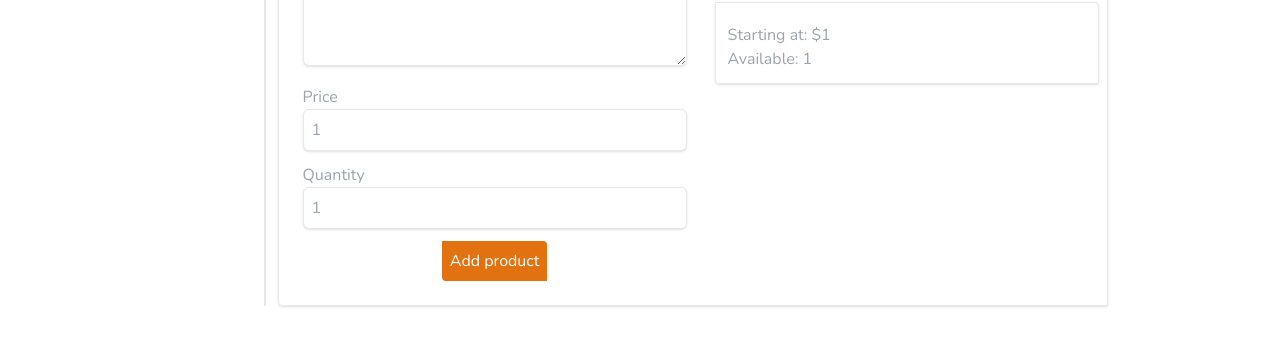
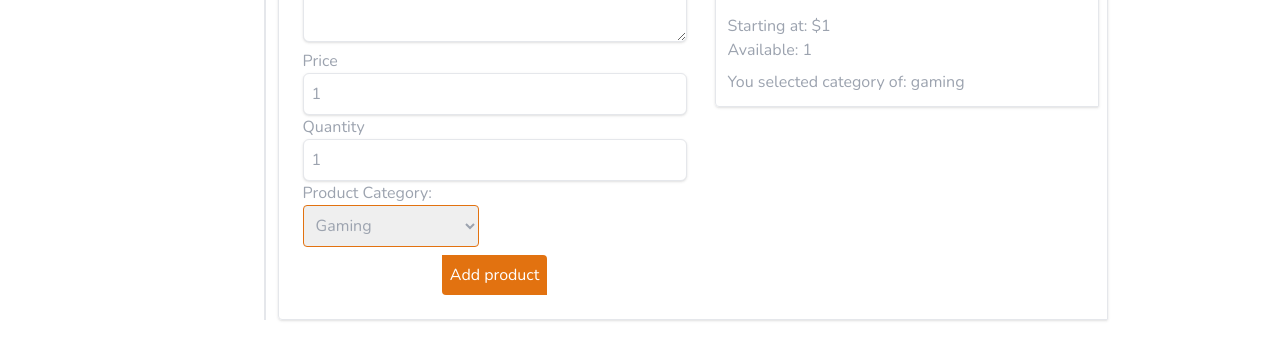
Before and after one commit to StevenMODIMO/next-ecommerce-stripe, a Next.js app: page /admin in a window 1280 px wide. Shown: the part 285-630 px from the top of the page. Built offline with nearby package versions, Linux system fonts and the light colour scheme.

Commit message:
quick-cart: version 1

```diff
--- /dev/null
+++ b/src/app/api/test-db/route.ts
@@ -0,0 +1,13 @@
+import { NextResponse } from "next/server";
+import { query } from "@/lib/db";
+
+export async function GET() {
+  try {
+    const result = await query("SELECT NOW()");
+    console.log("Database response:", result.rows[0]);
+    return NextResponse.json({ success: true, time: result.rows[0] });
+  } catch (error) {
+    console.error("Database connection error:", error);
+    return NextResponse.json(error);
+  }
+}
--- a/src/components/admin/AdminForm.tsx
+++ b/src/components/admin/AdminForm.tsx
@@ -1,4 +1,10 @@
 "use client";
+
+interface Categories {
+  id: number;
+  value: string;
+  name: string;
+}
 
 import React, { useState } from "react";
 import ProductOutput from "./ProductOutput";
@@ -11,7 +17,61 @@ export default function AdminForm() {
   const [quantity, setQuantity] = useState<number>(1);
   const [imageFile, setImageFile] = useState<File | null>(null);
   const [imagePreview, setImagePreview] = useState<string | null>(null);
-  const [category, setCategory] = useState("")
+  const [category, setCategory] = useState("gaming");
+  const [error, setError] = useState<string | null>("");
+
+  const categories: Categories[] = [
+    {
+      id: 1,
+      value: "gaming",
+      name: "Gaming",
+    },
+    {
+      id: 2,
+      value: "fashion",
+      name: "Fashion",
+    },
+    {
+      id: 3,
+      value: "grocery",
+      name: "Grocery",
+    },
+    {
+      id: 4,
+      value: "televison",
+      name: "Television",
+    },
+    {
+      id: 5,
+      value: "camera",
+      name: "Camera",
+    },
+    {
+      id: 6,
+      value: "automotive",
+      name: "Automotive",
+    },
+    {
+      id: 7,
+      value: "books",
+      name: "Books & Stationery",
+    },
+    {
+      id: 8,
+      value: "travel",
+      name: "Travel & Luggage",
+    },
+    {
+      id: 9,
+      value: "furniture",
+      name: "Furniture",
+    },
+    {
+      id: 10,
+      value: "watches",
+      name: "Watches",
+    },
+  ];
 
   const handleImageUpload = (e: React.ChangeEvent<HTMLInputElement>) => {
     const file = e.target.files?.[0];
@@ -24,16 +84,55 @@ export default function AdminForm() {
   const handleSubmit = async (e: React.FormEvent<HTMLFormElement>) => {
     e.preventDefault();
     const formData = new FormData();
-    formData.append("product_name", name)
-    formData.append("product_description", description)
-    formData.append("price", price.toString())
-    formData.append("quantity",quantity.toString())
-    formData.append("product_category", category)
+    formData.append("product_name", name);
+    formData.append("product_description", description);
+    formData.append("price", price.toString());
+    formData.append("quantity", quantity.toString());
+    formData.append("product_category", category);
+    formData.append("product_image", imageFile as Blob);
+
+    const response = await fetch("/api/admin", {
+      method: "POST",
+      body: formData,
+    });
+
+    const json = await response.json();
+
+    if (response.ok) {
+      setName("");
+      setDescription("");
+      setPrice(1);
+      setQuantity(1);
+      setCategory("gaming");
+      setError(null);
+      setImageFile(null);
+      setImagePreview(null);
+      console.log(json)
+    } else {
+      console.log(json.error);
+      setError(json.error);
+      setName("");
+      setDescription("");
+      setPrice(1);
+      setQuantity(1);
+      setCategory("gaming");
+      setImageFile(null);
+      setImagePreview(null);
+    }
   };
 
   return (
     <div className="flex gap-3 items-center justify-center">
-      <form className="flex flex-col gap-3 text-gray-400 p-4 rounded-md">
+      <form
+        className="flex flex-col text-gray-400 p-4 rounded-md"
+        onSubmit={handleSubmit}
+        onFocus={() => setError(null)}
+      >
+        {error && (
+          <div className="bg-red-400 rounded-md p-2 w-fit mx-auto text-white font-semibold">
+            {error}
+          </div>
+        )}
         <label className="flex flex-col items-center gap-2 cursor-pointer">
           <FaFileMedical size={24} />
           <input
@@ -90,10 +189,24 @@ export default function AdminForm() {
             placeholder="Enter product quantity"
           />
         </label>
+        <label>
+          <p>Product Category:</p>
+          <select
+            value={category}
+            onChange={(e) => setCategory(e.target.value)}
+            className="p-2 outline-none rounded border border-[#E27210]"
+          >
+            {categories.map(({ id, value, name }) => (
+              <option value={value} key={id} className="rounded border-none">
+                {name}
+              </option>
+            ))}
+          </select>
+        </label>
 
         <button
           type="submit"
-          className="text-white bg-[#E27210] w-fit mx-auto p-2 rounded-tr rounded-bl"
+          className="text-white mt-2 bg-[#E27210] w-fit mx-auto p-2 rounded-tr rounded-bl"
         >
           Add product
         </button>
@@ -105,6 +218,7 @@ export default function AdminForm() {
         price={price}
         quantity={quantity}
         image={imagePreview}
+        category={category}
       />
     </div>
   );
--- a/src/components/admin/ProductOutput.tsx
+++ b/src/components/admin/ProductOutput.tsx
@@ -6,6 +6,7 @@ interface ProductProps {
   price: number;
   quantity: number;
   image: string | null;
+  category: string
 }
 
 export default function ProductOutput({
@@ -14,6 +15,7 @@ export default function ProductOutput({
   price,
   quantity,
   image,
+  category
 }: ProductProps) {
   return (
     <div className="p-3 rounded-bl rounded-tr text-gray-400 border shadow flex flex-col gap-2 w-96">
@@ -34,6 +36,7 @@ export default function ProductOutput({
         <p>Starting at: ${price}</p>
         <p>Available: {quantity}</p>
       </div>
+      <p>You selected category of: {category}</p>
     </div>
   );
 }
```
